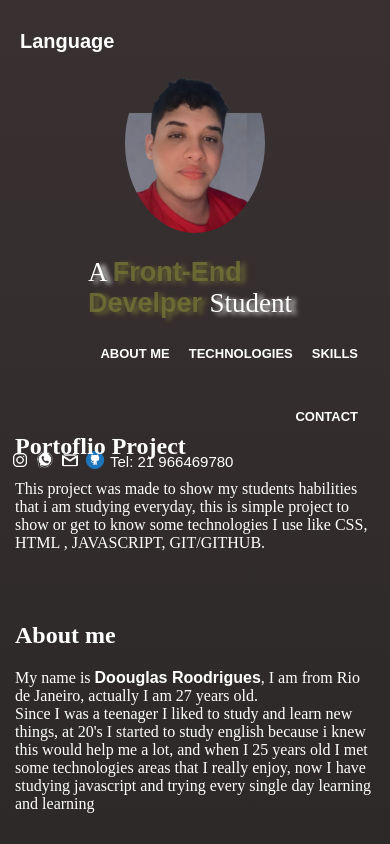
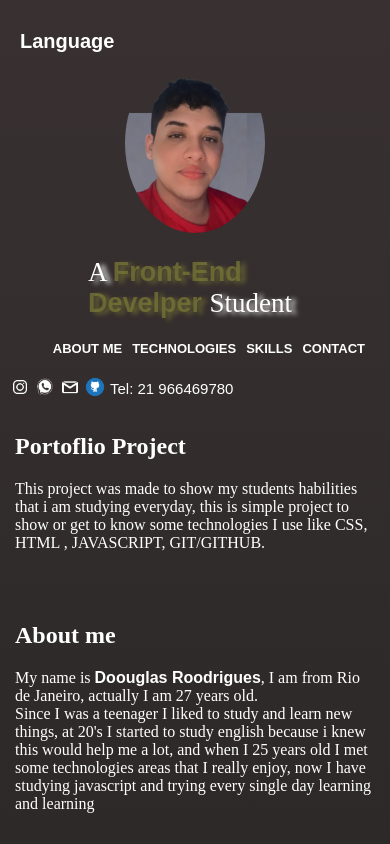
Before and after one commit to doouglasroodrigues/portfolio, a plain HTML site: page portifolio-english/index.html in a window 390 px wide. Shown: the top 844 px of the page. Drawn offline with Linux system fonts and the light colour scheme; a web font is replaced by a local one.

Commit message:
segunda atualização header-mobile-first

```diff
--- a/portfolio-portugues/style/mobile-firlt.css
+++ b/portfolio-portugues/style/mobile-firlt.css
@@ -42,15 +42,15 @@ section.list {
 section.list {
     ul {
 
-        gap: 5px;
-        padding: 5px;
+        gap: 0px;
+        padding: 0px;
     }
     a {
-        padding: 7px;
+        padding: 5px;
         font-size: 13px;
     }
     a:hover {
-        padding: 7px;
+        padding: 5px;
     }
 }
 
```
